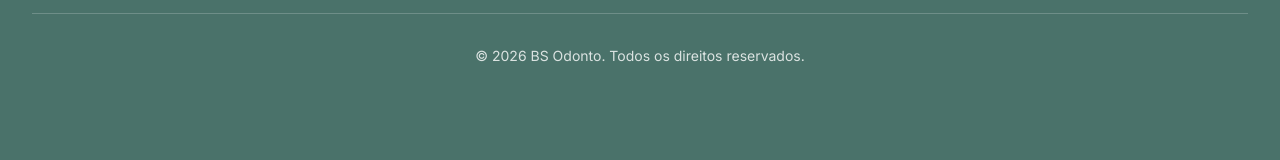
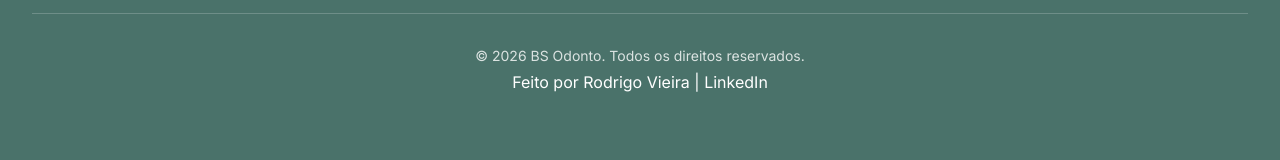
Before and after one commit to SantosRodrigo89/bs-odonto-institutional, a Next.js app: page / in a window 1280 px wide. Shown: the part 8965-9125 px from the top of the page. Built offline with nearby package versions, Linux system fonts and the light colour scheme.

Commit message:
Add author credits and links to social profiles in the footer

```diff
--- a/components/Footer.tsx
+++ b/components/Footer.tsx
@@ -90,6 +90,26 @@
           <p className="text-white/80 text-sm">
             © {new Date().getFullYear()} BS Odonto. Todos os direitos reservados.
           </p>
+          <p className='mt-1'>
+                Feito por{' '}
+                <a
+                  href='https://github.com/SantosRodrigo89'
+                  target='_blank'
+                  rel='noopener noreferrer'
+                  className='hover:text-sky-300 transition'
+                >
+                  Rodrigo Vieira
+                </a>{' '}
+                |{' '}
+                <a
+                  href='https://www.linkedin.com/in/rodrigo-v-b9ba696a/'
+                  target='_blank'
+                  rel='noopener noreferrer'
+                  className='hover:text-sky-300 transition'
+                >
+                  LinkedIn
+                </a>
+              </p>
         </div>
       </div>
     </footer>
```
